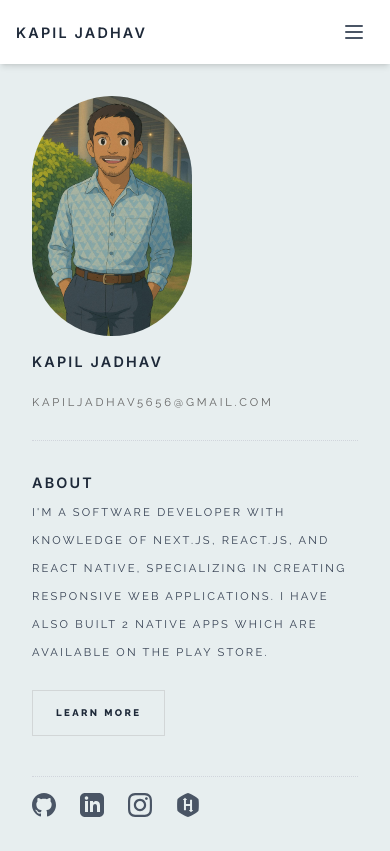
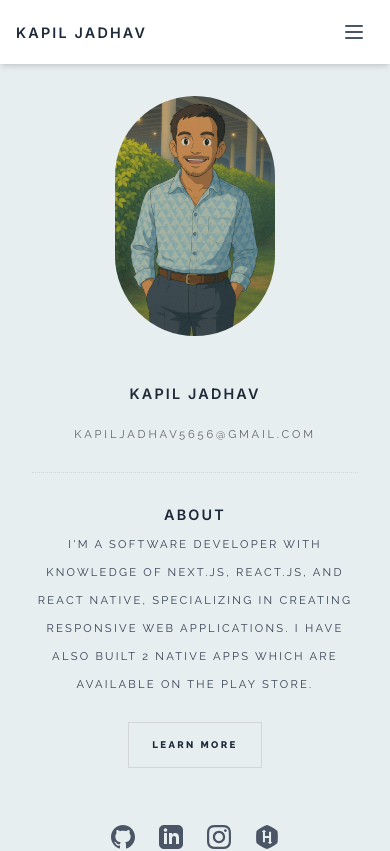
Before and after one commit to Kapil56J/NextJS_Portfolio, a Next.js app: page / in a window 390 px wide. Shown: the top 851 px of the page. Built offline with nearby package versions, Linux system fonts and the light colour scheme.

Commit message:
Content mobile view

```diff
--- a/src/components/MainLayout.tsx
+++ b/src/components/MainLayout.tsx
@@ -132,10 +132,10 @@ export default function MainLayout({ children }: { children: React.ReactNode })
       {/* Main Content Area */}
       <div className="flex flex-col md:flex-row pt-16">
         {/* Left Sidebar - 30% */}
-        <div className="w-full md:w-[35%] md:fixed md:left-0 md:top-16 md:h-[calc(100vh-4rem)] p-8">
-          <div className="flex flex-col h-full">
-            <div className="text-left mb-2">
-              <div className="w-48 h-52 mb-12 relative">
+        <div className="w-full md:w-[35%] md:fixed md:left-0 md:top-16 md:h-[calc(100vh-4rem)] p-8 flex flex-col items-center md:items-start">
+          <div className="flex flex-col h-full items-center md:items-start">
+        <div className="text-center md:text-left mb-2">
+          <div className="w-full flex justify-center md:justify-start mb-12">
             <Image
           src="/Profile.jpeg"
           alt="Kapil Jadhav"
@@ -227,7 +227,7 @@ export default function MainLayout({ children }: { children: React.ReactNode })
         <div className="border-b border-dotted border-gray-300 my-2"></div>
 
         <div className="mt-2 mb-8">
-              <div className="flex justify-start space-x-6">
+          <div className="flex justify-center md:justify-start space-x-6">
             <a href="https://github.com/Kapil56J" target="_blank" rel="noopener noreferrer" className="text-gray-600 hover:text-blue-600">
           <svg xmlns="http://www.w3.org/2000/svg" width="24" height="24" viewBox="0 0 24 24" fill="currentColor">
             <path d="M12 0c-6.626 0-12 5.373-12 12 0 5.302 3.438 9.8 8.207 11.387.599.111.793-.261.793-.577v-2.234c-3.338.726-4.033-1.416-4.033-1.416-.546-1.387-1.333-1.756-1.333-1.756-1.089-.745.083-.729.083-.729 1.205.084 1.839 1.237 1.839 1.237 1.07 1.834 2.807 1.304 3.492.997.107-.775.418-1.305.762-1.604-2.665-.305-5.467-1.334-5.467-5.931 0-1.311.469-2.381 1.236-3.221-.124-.303-.535-1.524.117-3.176 0 0 1.008-.322 3.301 1.23.957-.266 1.983-.399 3.003-.404 1.02.005 2.047.138 3.006.404 2.291-1.552 3.297-1.23 3.297-1.23.653 1.653.242 2.874.118 3.176.77.84 1.235 1.911 1.235 3.221 0 4.609-2.807 5.624-5.479 5.921.43.372.823 1.102.823 2.222v3.293c0 .319.192.694.801.576 4.765-1.589 8.199-6.086 8.199-11.386 0-6.627-5.373-12-12-12z"/>
```
Lines whose indentation alone changed are shown as unchanged.
